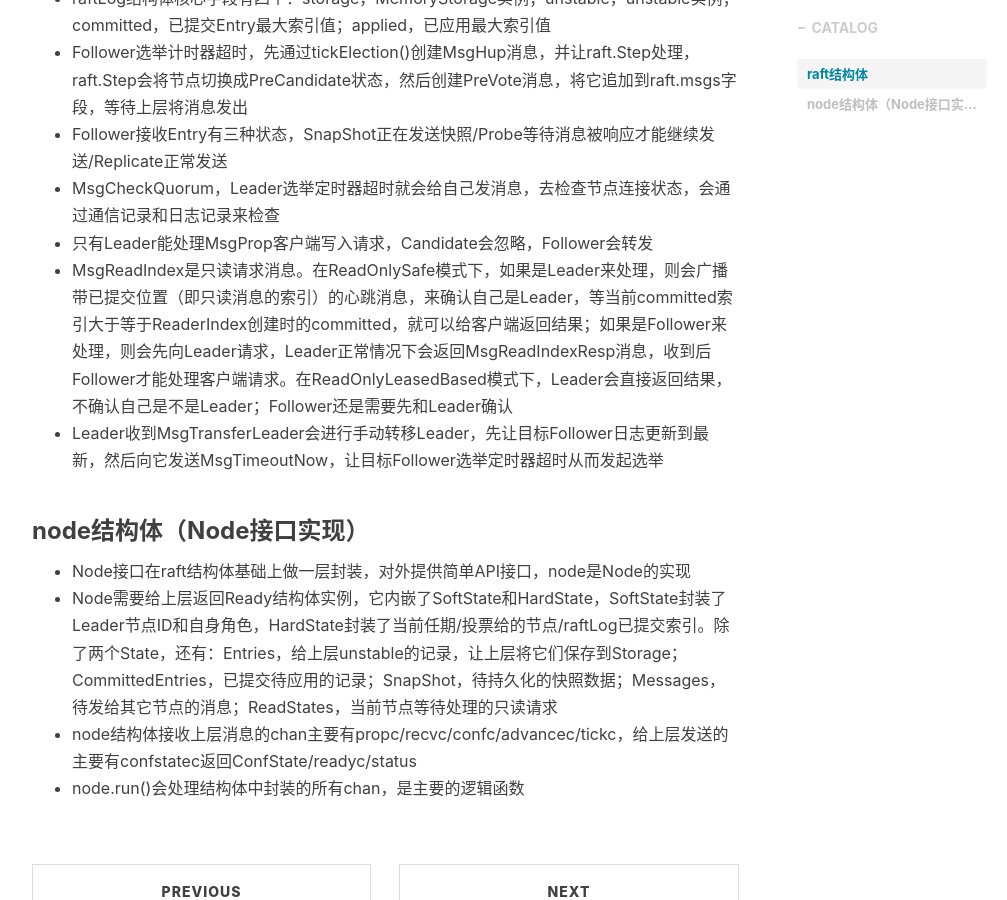
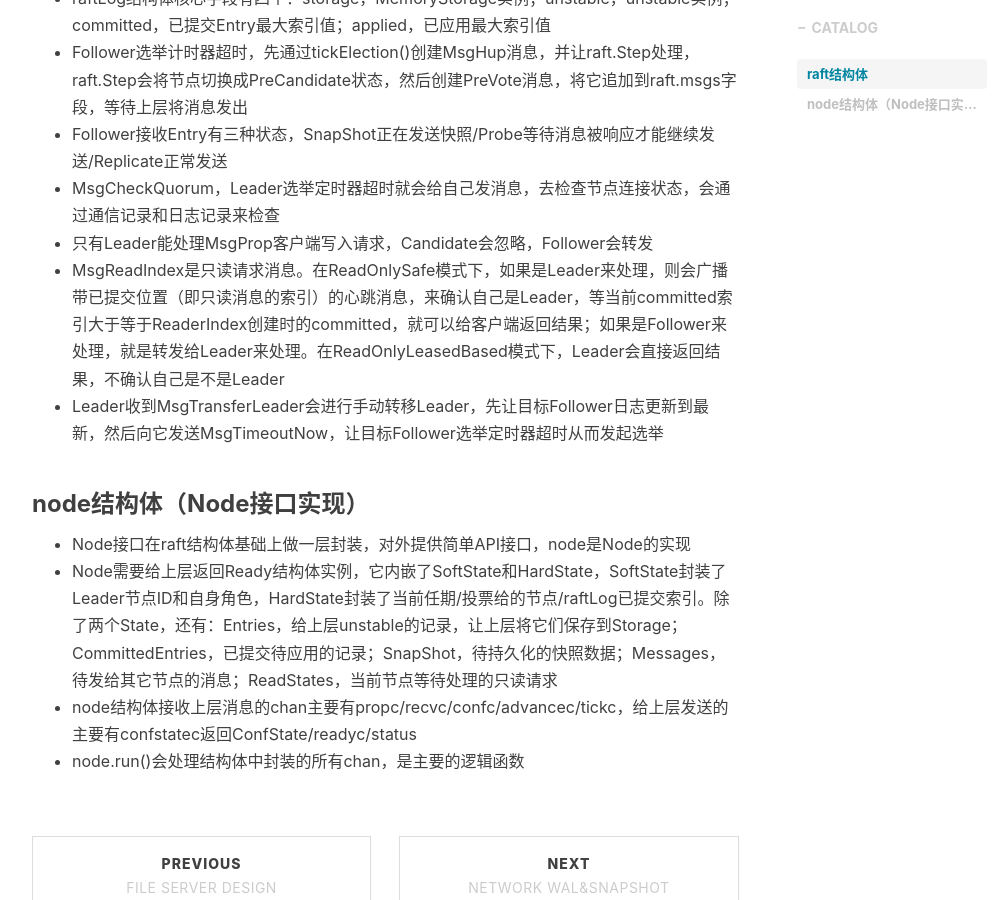
Before and after one commit to zhouhd2019/zhouhd2019.github.io, a Jekyll site: the page built from _posts/2020-03-22-etcd02etcd-raft.markdown, in a window 1280 px wide and 900 px high, scrolled down 933 px. Shown: the whole window, without its empty margins (233-1240 px from the left). Built offline with Jekyll 4.4.1, drawn with Linux system fonts in a browser that asks for light colours; nearby versions of some CDN libraries; a script that is not in the unit is left out; comment, search, counter and statistics services are not loaded.

Commit message:
Update 2020-03-22-etcd02etcd-raft.markdown

```diff
--- a/_posts/2020-03-22-etcd02etcd-raft.markdown
+++ b/_posts/2020-03-22-etcd02etcd-raft.markdown
@@ -23,7 +23,7 @@
 - Follower接收Entry有三种状态，SnapShot正在发送快照/Probe等待消息被响应才能继续发送/Replicate正常发送
 - MsgCheckQuorum，Leader选举定时器超时就会给自己发消息，去检查节点连接状态，会通过通信记录和日志记录来检查
 - 只有Leader能处理MsgProp客户端写入请求，Candidate会忽略，Follower会转发
-- MsgReadIndex是只读请求消息。在ReadOnlySafe模式下，如果是Leader来处理，则会广播带已提交位置（即只读消息的索引）的心跳消息，来确认自己是Leader，等当前committed索引大于等于ReaderIndex创建时的committed，就可以给客户端返回结果；如果是Follower来处理，则会先向Leader请求，Leader正常情况下会返回MsgReadIndexResp消息，收到后Follower才能处理客户端请求。在ReadOnlyLeasedBased模式下，Leader会直接返回结果，不确认自己是不是Leader；Follower还是需要先和Leader确认
+- MsgReadIndex是只读请求消息。在ReadOnlySafe模式下，如果是Leader来处理，则会广播带已提交位置（即只读消息的索引）的心跳消息，来确认自己是Leader，等当前committed索引大于等于ReaderIndex创建时的committed，就可以给客户端返回结果；如果是Follower来处理，就是转发给Leader来处理。在ReadOnlyLeasedBased模式下，Leader会直接返回结果，不确认自己是不是Leader
 - Leader收到MsgTransferLeader会进行手动转移Leader，先让目标Follower日志更新到最新，然后向它发送MsgTimeoutNow，让目标Follower选举定时器超时从而发起选举
 
 ### node结构体（Node接口实现）
```
